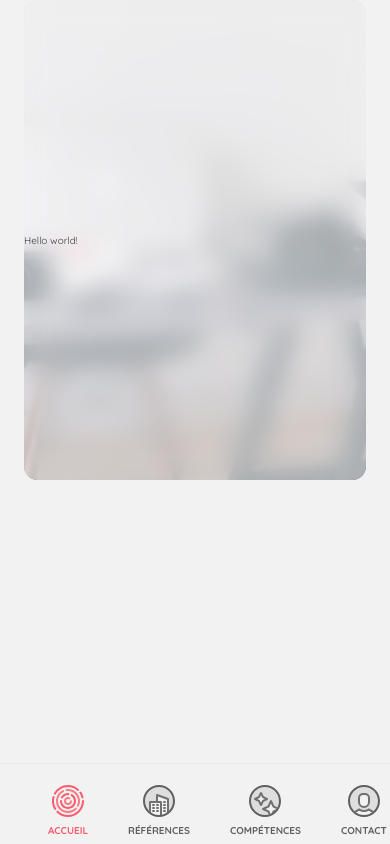
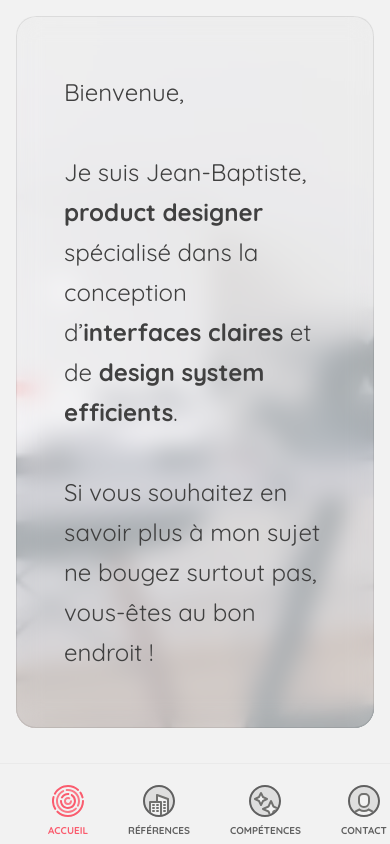
Before and after one commit to Bibalox/portfolio, a Vue app: page / in a window 390 px wide. Built offline with nearby package versions, Linux system fonts and the light colour scheme.

Commit message:
✨ Finish the home hero

```diff
--- a/src/components/views/HomeView/childs/HomeHero.vue
+++ b/src/components/views/HomeView/childs/HomeHero.vue
@@ -1,5 +1,4 @@
 <script setup lang="ts">
-
 </script>
 
 <template>
@@ -7,7 +6,13 @@
     <div class="home-hero__wrapper">
       <div class="home-hero__cover home-hero__cover--color" />
       <div class="home-hero__cover home-hero__cover--blur" />
-      <p class="home-hero__paragraph" v-text="'Hello world!'" />
+      <p class="home-hero__paragraph paragraph-lg">
+        Bienvenue,<br />
+        <br />
+        Je suis Jean-Baptiste, <strong class="home-hero__paragraph home-hero__paragraph--strong">product designer</strong> spécialisé dans la conception d’<strong class="home-hero__paragraph home-hero__paragraph--strong">interfaces claires</strong> et de <strong class="home-hero__paragraph home-hero__paragraph--strong">design system efficients</strong>.<br />
+        <br />
+        Si vous souhaitez en savoir plus à mon sujet ne bougez surtout pas, vous-êtes au bon endroit !
+      </p>
     </div>
   </div>
 </template>
@@ -16,16 +21,21 @@
 .home-hero {
   margin: 0 24px;
 
+  $radius: 20px;
+
   &__wrapper {
     align-items: center;
     aspect-ratio: 16/9;
     background: center / cover no-repeat url("/images/hero-background.jpeg");
-    border-radius: 14px;
+    border-radius: $radius;
+    box-sizing: border-box;
     display: flex;
+    flex-direction: column;
     justify-content: center;
     min-height: 480px;
     max-height: 800px;
     overflow: hidden;
+    padding: 0 64px;
     position: relative;
     width: 100%;
   }
@@ -33,7 +43,13 @@
   &__paragraph {
     color: var(--system-solid-800);
     position: relative;
-    width: 600px;
+    margin: 0;
+    max-width: 600px;
+    width: 100%;
+
+    &--strong {
+      font-weight: 700;
+    }
   }
 
   &__cover {
@@ -48,9 +64,21 @@
     }
 
     &--blur {
+      border-radius: $radius;
+      box-shadow: inset 0 0 0 1px var(--stroke-medium);
       -webkit-backdrop-filter: blur(12px);
       backdrop-filter: blur(12px);
     }
   }
+
+  @media (max-width: 680px) {
+    margin: 16px;
+
+    &__wrapper {
+      aspect-ratio: unset;
+      padding: 56px 48px;
+      max-height: unset;
+    }
+  }
 }
 </style>
```
